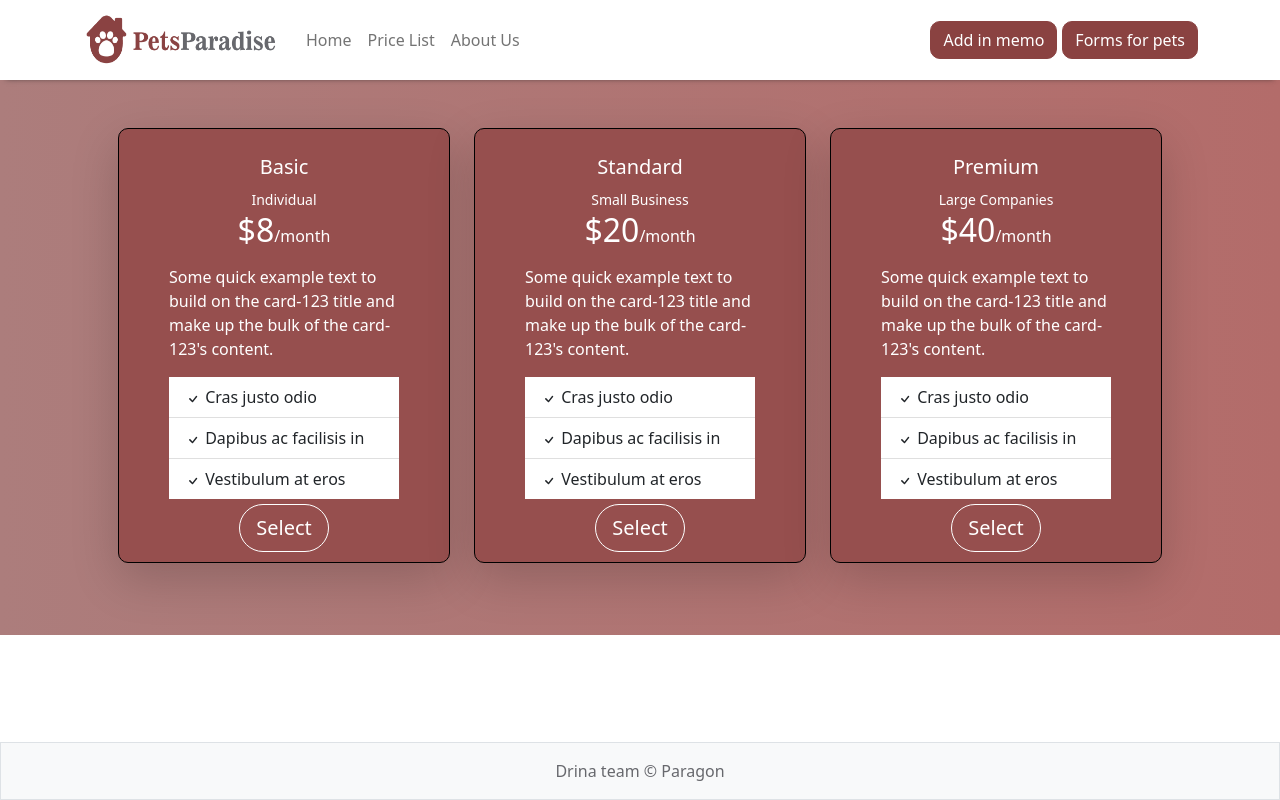
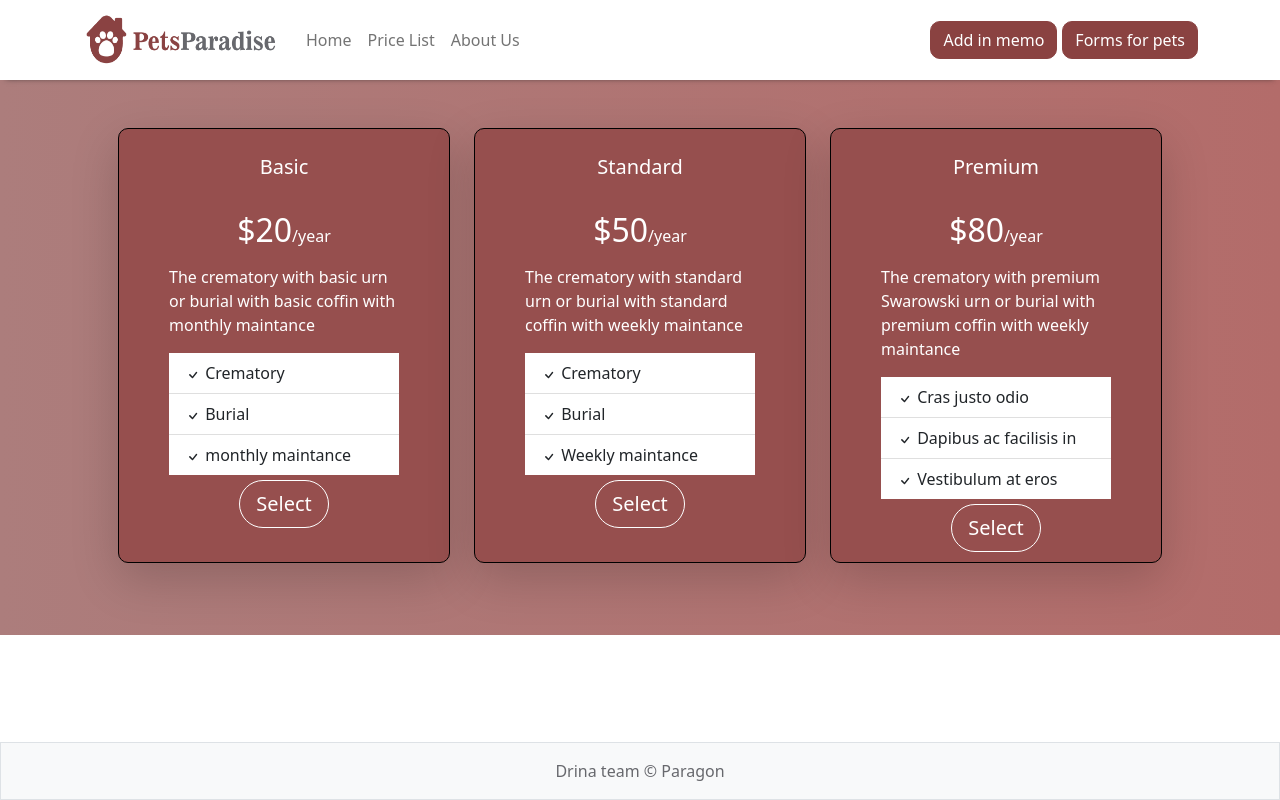
Before and after one commit to harispasicc/team-drina, a React (Create React App) app: page /price-list in a window 1280 px wide. Built offline with nearby package versions, Linux system fonts and the light colour scheme.

Commit message:
price-list-2

```diff
--- a/src/assets/styles/index.css
+++ b/src/assets/styles/index.css
@@ -14,10 +14,10 @@ code {
 
 .options-modal {
   background-color: white !important;
-  border: 2px solid gray !important;
+
   box-shadow: 5px 15px 25px rgba(0, 0, 0, 0.35) !important;
   margin-top: 25px !important;
-  padding: 5px;
+  padding: 20px;
   border-radius: 6px !important;
   width: 350px !important;
   display: flex;
--- a/src/components/PriceList.js
+++ b/src/components/PriceList.js
@@ -11,14 +11,13 @@ function PriceList() {
                 <div className="card-123-body">
                   <div className="text-center p-3">
                     <h5 className="card-123-title">Basic</h5>
-                    <small>Individual</small>
                     <br></br>
-                    <span className="h2">$8</span>/month
+                    <span className="h2">$20</span>/year
                     <br></br>
                   </div>
                   <p className="card-123-text">
-                    Some quick example text to build on the card-123 title and
-                    make up the bulk of the card-123's content.
+                    The crematory with basic urn or burial with basic coffin
+                    with monthly maintance
                   </p>
                 </div>
                 <ul className="list-group list-group-flush">
@@ -33,7 +32,7 @@ function PriceList() {
                     >
                       <path d="M10.97 4.97a.75.75 0 0 1 1.07 1.05l-3.99 4.99a.75.75 0 0 1-1.08.02L4.324 8.384a.75.75 0 1 1 1.06-1.06l2.094 2.093 3.473-4.425a.267.267 0 0 1 .02-.022z" />
                     </svg>{" "}
-                    Cras justo odio
+                    Crematory
                   </li>
                   <li className="list-group-item">
                     <svg
@@ -46,7 +45,7 @@ function PriceList() {
                     >
                       <path d="M10.97 4.97a.75.75 0 0 1 1.07 1.05l-3.99 4.99a.75.75 0 0 1-1.08.02L4.324 8.384a.75.75 0 1 1 1.06-1.06l2.094 2.093 3.473-4.425a.267.267 0 0 1 .02-.022z" />
                     </svg>{" "}
-                    Dapibus ac facilisis in
+                    Burial
                   </li>
                   <li className="list-group-item">
                     <svg
@@ -59,7 +58,7 @@ function PriceList() {
                     >
                       <path d="M10.97 4.97a.75.75 0 0 1 1.07 1.05l-3.99 4.99a.75.75 0 0 1-1.08.02L4.324 8.384a.75.75 0 1 1 1.06-1.06l2.094 2.093 3.473-4.425a.267.267 0 0 1 .02-.022z" />
                     </svg>{" "}
-                    Vestibulum at eros
+                    monthly maintance
                   </li>
                 </ul>
 
@@ -78,14 +77,13 @@ function PriceList() {
                 <div className="card-123-body">
                   <div className="text-center p-3">
                     <h5 className="card-123-title">Standard</h5>
-                    <small>Small Business</small>
                     <br></br>
-                    <span className="h2">$20</span>/month
+                    <span className="h2">$50</span>/year
                     <br></br>
                   </div>
                   <p className="card-123-text">
-                    Some quick example text to build on the card-123 title and
-                    make up the bulk of the card-123's content.
+                    The crematory with standard urn or burial with standard
+                    coffin with weekly maintance
                   </p>
                 </div>
                 <ul className="list-group list-group-flush">
@@ -100,7 +98,7 @@ function PriceList() {
                     >
                       <path d="M10.97 4.97a.75.75 0 0 1 1.07 1.05l-3.99 4.99a.75.75 0 0 1-1.08.02L4.324 8.384a.75.75 0 1 1 1.06-1.06l2.094 2.093 3.473-4.425a.267.267 0 0 1 .02-.022z" />
                     </svg>{" "}
-                    Cras justo odio
+                    Crematory
                   </li>
                   <li className="list-group-item">
                     <svg
@@ -113,7 +111,7 @@ function PriceList() {
                     >
                       <path d="M10.97 4.97a.75.75 0 0 1 1.07 1.05l-3.99 4.99a.75.75 0 0 1-1.08.02L4.324 8.384a.75.75 0 1 1 1.06-1.06l2.094 2.093 3.473-4.425a.267.267 0 0 1 .02-.022z" />
                     </svg>{" "}
-                    Dapibus ac facilisis in
+                    Burial
                   </li>
                   <li className="list-group-item">
                     <svg
@@ -126,7 +124,7 @@ function PriceList() {
                     >
                       <path d="M10.97 4.97a.75.75 0 0 1 1.07 1.05l-3.99 4.99a.75.75 0 0 1-1.08.02L4.324 8.384a.75.75 0 1 1 1.06-1.06l2.094 2.093 3.473-4.425a.267.267 0 0 1 .02-.022z" />
                     </svg>{" "}
-                    Vestibulum at eros
+                    Weekly maintance
                   </li>
                 </ul>
                 <div className="card-123-body text-center">
@@ -144,14 +142,13 @@ function PriceList() {
                 <div className="card-123-body">
                   <div className="text-center p-3">
                     <h5 className="card-123-title">Premium</h5>
-                    <small>Large Companies</small>
                     <br></br>
-                    <span className="h2">$40</span>/month
+                    <span className="h2">$80</span>/year
                     <br></br>
                   </div>
                   <p className="card-123-text">
-                    Some quick example text to build on the card-123 title and
-                    make up the bulk of the card-123's content.
+                    The crematory with premium Swarowski urn or burial with
+                    premium coffin with weekly maintance
                   </p>
                 </div>
                 <ul className="list-group list-group-flush">
```
